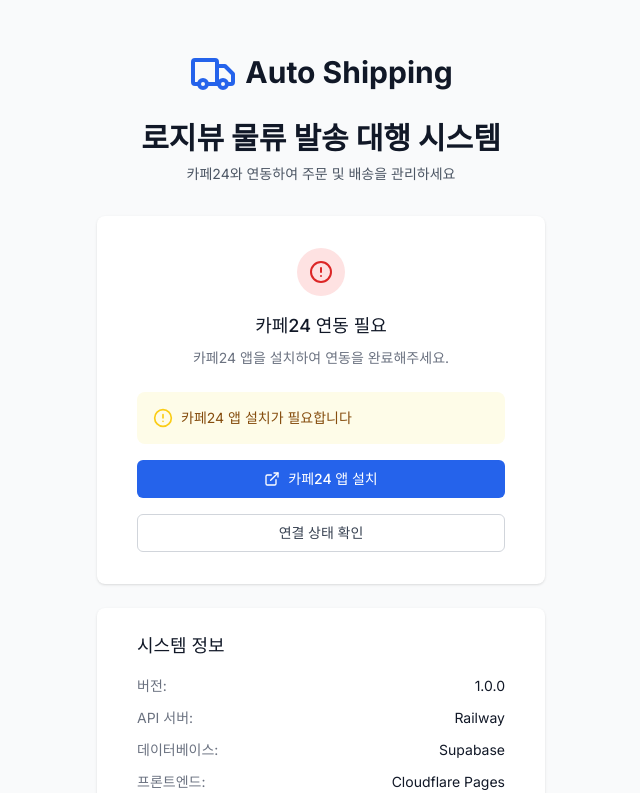
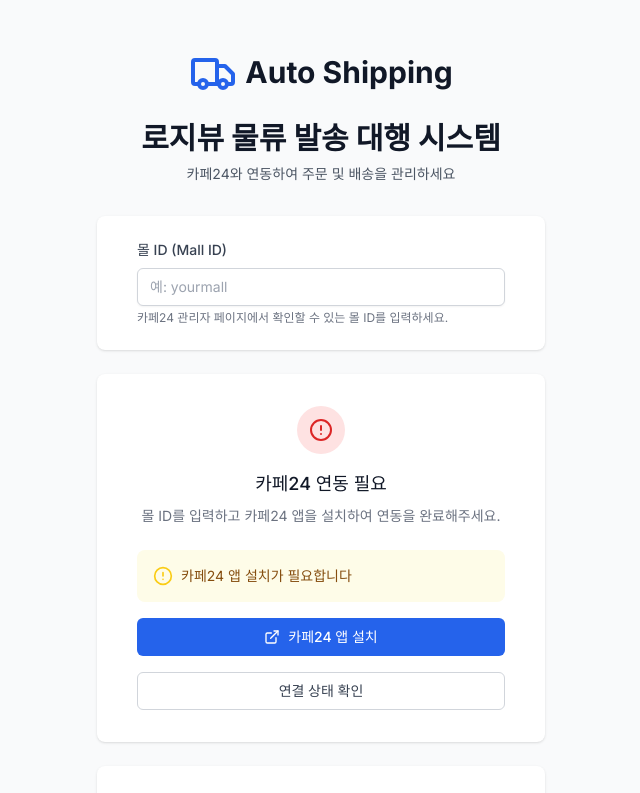
Before and after one commit to Dindb-dong/auto_shipping, a React (Vite) app in the folder web/: page /login in a window 1280 px wide. Shown: the top 793 px of the page, without its empty margins (319-959 px from the left). Built offline with nearby package versions, Linux system fonts and the light colour scheme; no server answers.

Commit message:
fix: build error

```diff
--- a/web/src/pages/Login.tsx
+++ b/web/src/pages/Login.tsx
@@ -5,25 +5,33 @@ import { oauthApi } from '../utils/api'
 
 const Login = () => {
   const [isInstalling, setIsInstalling] = useState(false)
+  const [mallId, setMallId] = useState('')
 
-  // OAuth 상태 조회
+  // OAuth 상태 조회 (mall_id가 있을 때만)
   const { data: oauthStatus, refetch: refetchOauth } = useQuery(
-    'oauthStatus',
-    oauthApi.getStatus,
+    ['oauthStatus', mallId],
+    () => oauthApi.getStatus(mallId),
     {
       refetchInterval: 5000, // 5초마다 체크
+      enabled: !!mallId, // mall_id가 있을 때만 쿼리 실행
     }
   )
 
   const handleInstall = async () => {
+    if (!mallId.trim()) {
+      alert('몰 ID를 입력해주세요.')
+      return
+    }
+
     setIsInstalling(true)
     try {
-      const response = await oauthApi.getInstallUrl()
-      if (response.success && response.data?.install_url) {
-        window.open(response.data.install_url, '_blank')
-      }
+      // 백엔드 OAuth 설치 엔드포인트로 직접 리다이렉트
+      const backendUrl = import.meta.env.VITE_API_BASE_URL || 'http://localhost:3000'
+      const installUrl = `${backendUrl}/oauth/install?mall_id=${encodeURIComponent(mallId.trim())}`
+      window.location.href = installUrl
     } catch (error) {
       console.error('OAuth install error:', error)
+      alert('OAuth 설치 중 오류가 발생했습니다.')
     } finally {
       setIsInstalling(false)
     }
@@ -52,6 +60,28 @@ const Login = () => {
         </div>
 
         <div className="mt-8 space-y-6">
+          {/* 몰 ID 입력 */}
+          <div className="bg-white py-6 px-4 shadow sm:rounded-lg sm:px-10">
+            <div className="space-y-4">
+              <div>
+                <label className="block text-sm font-medium text-gray-700 mb-2">
+                  몰 ID (Mall ID)
+                </label>
+                <input
+                  type="text"
+                  value={mallId}
+                  onChange={(e) => setMallId(e.target.value)}
+                  className="w-full input"
+                  placeholder="예: yourmall"
+                  disabled={isConnected}
+                />
+                <p className="mt-1 text-xs text-gray-500">
+                  카페24 관리자 페이지에서 확인할 수 있는 몰 ID를 입력하세요.
+                </p>
+              </div>
+            </div>
+          </div>
+
           {/* 연결 상태 */}
           <div className="bg-white py-8 px-4 shadow sm:rounded-lg sm:px-10">
             <div className="space-y-6">
@@ -70,7 +100,7 @@ const Login = () => {
                 <p className="mt-2 text-sm text-gray-500">
                   {isConnected
                     ? '시스템을 사용할 준비가 되었습니다.'
-                    : '카페24 앱을 설치하여 연동을 완료해주세요.'
+                    : '몰 ID를 입력하고 카페24 앱을 설치하여 연동을 완료해주세요.'
                   }
                 </p>
               </div>
@@ -113,7 +143,7 @@ const Login = () => {
 
                   <button
                     onClick={handleInstall}
-                    disabled={isInstalling}
+                    disabled={isInstalling || !mallId.trim()}
                     className="w-full btn btn-primary"
                   >
                     {isInstalling ? (
@@ -167,7 +197,8 @@ const Login = () => {
           <div className="bg-blue-50 py-6 px-4 shadow sm:rounded-lg sm:px-10">
             <h4 className="text-lg font-medium text-blue-900 mb-4">도움말</h4>
             <div className="space-y-2 text-sm text-blue-800">
-              <p>• 카페24 앱 설치 시 필요한 권한: 주문 조회, 주문 수정</p>
+              <p>• 몰 ID는 카페24 관리자 페이지에서 확인할 수 있습니다</p>
+              <p>• 카페24 앱 설치 시 필요한 권한: 상품 조회, 주문 조회, 주문 수정</p>
               <p>• 설치 완료 후 이 페이지에서 연결 상태를 확인하세요</p>
               <p>• 문제가 발생하면 관리자에게 문의하세요</p>
             </div>
```
